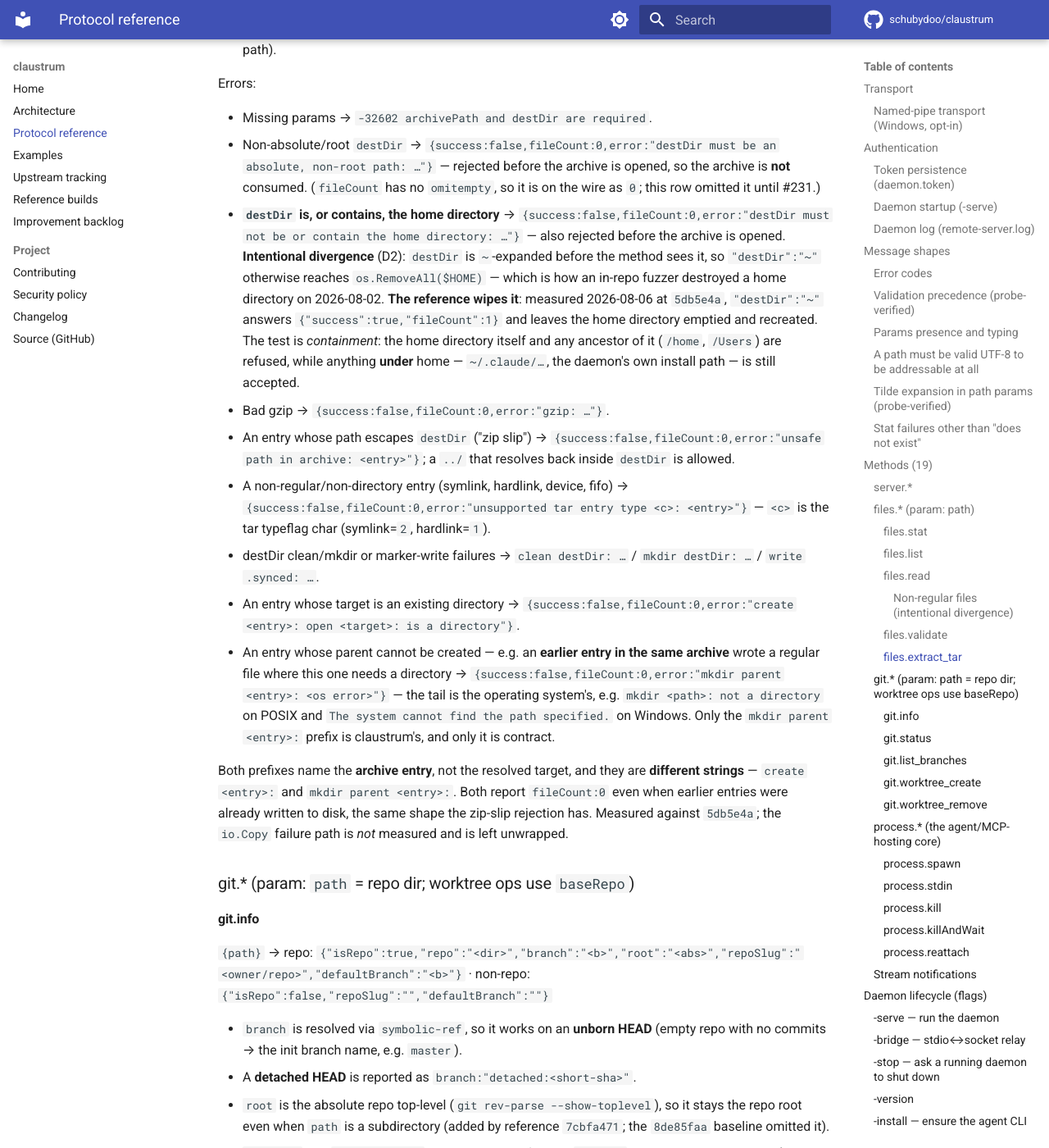
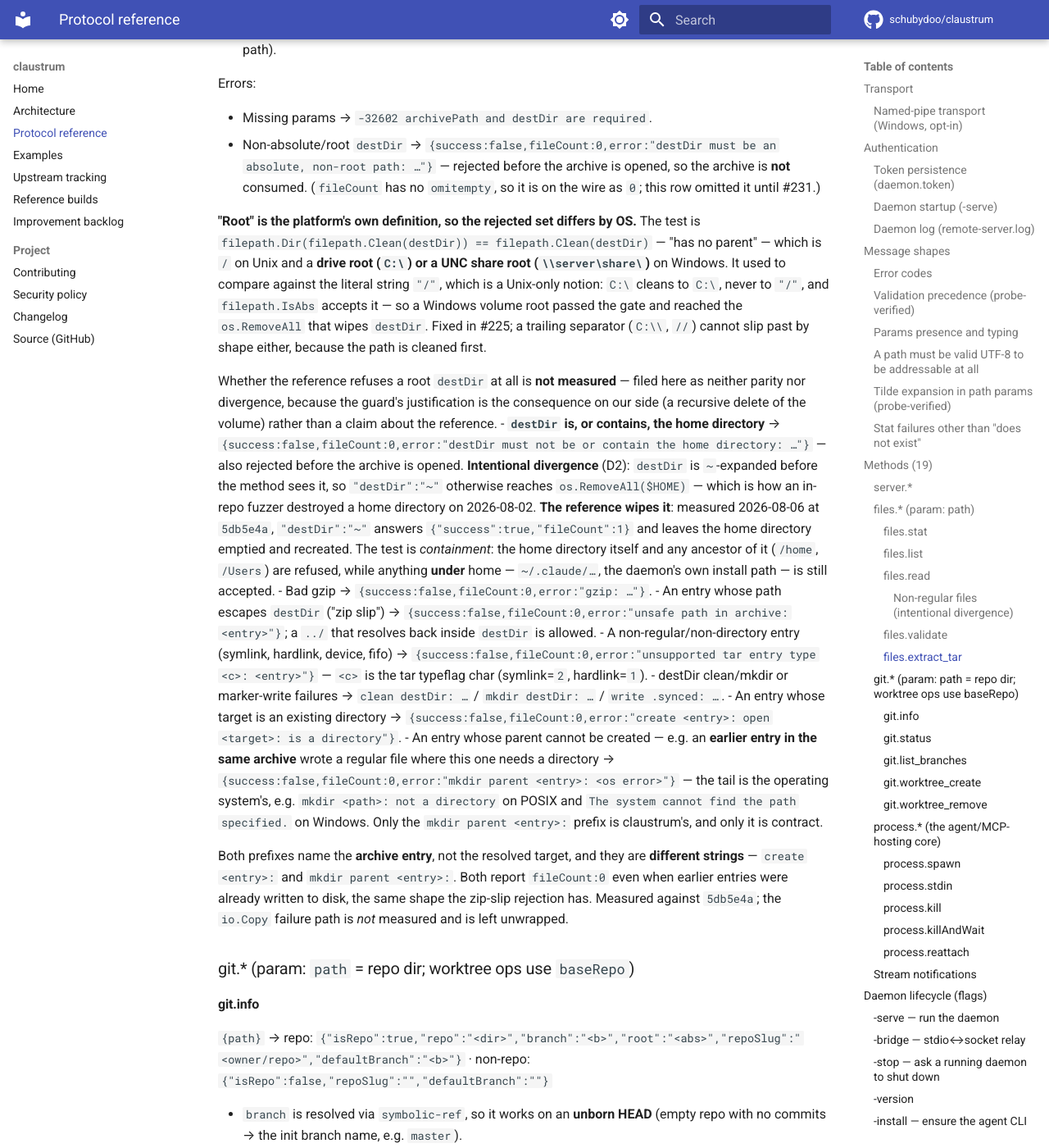
Before and after one commit to schubydoo/claustrum, an MkDocs documentation site: the page built from docs/PROTOCOL.md, in a window 1280 px wide and 1400 px high, scrolled down 10533 px. Shown: the whole window at 82% size. Built offline with MkDocs 1.6.1 and Material for MkDocs 9.7.7, drawn with Linux system fonts in a browser that asks for light colours; comment, search, counter and statistics services are not loaded.

Commit message:
docs: say what counts as a root for extract_tar's destDir
PR 225 changed which destDir values are refused — a Windows drive root or a
UNC share root now trips the "must be an absolute, non-root path" arm, where
before they cleared the gate and reached the os.RemoveAll that wipes destDir.
It shipped with a changeset and no PROTOCOL.md change, and it is the only
behaviour PR in the last 22 that touched no docs.

PROTOCOL said only "non-root", never what a root IS, so the rejected set was
platform-dependent and undocumented. It now names the test (the platform's
own "has no parent"), what that covers on each OS, and why the old
string-compare against "/" was a Unix-only notion.

Also keeps the honest framing already used in the code: whether the
reference refuses a root destDir at all is NOT measured, so this is filed as
neither parity nor divergence — the guard's justification is the consequence
on our side, not a claim about the reference.

Co-Authored-By: Claude Opus 5 (1M context) <noreply@anthropic.com>

```diff
--- a/docs/PROTOCOL.md
+++ b/docs/PROTOCOL.md
@@ -484,6 +484,21 @@ Errors:
   be an absolute, non-root path: …"}` — rejected before the archive is opened, so
   the archive is **not** consumed. (`fileCount` has no `omitempty`, so it is on
   the wire as `0`; this row omitted it until #231.)
+
+  **"Root" is the platform's own definition, so the rejected set differs by OS.**
+  The test is `filepath.Dir(filepath.Clean(destDir)) == filepath.Clean(destDir)`
+  — "has no parent" — which is `/` on Unix and a **drive root (`C:\`) or a UNC
+  share root (`\\server\share\`)** on Windows. It used to compare against the
+  literal string `"/"`, which is a Unix-only notion: `C:\` cleans to `C:\`,
+  never to `"/"`, and `filepath.IsAbs` accepts it — so a Windows volume root
+  passed the gate and reached the `os.RemoveAll` that wipes `destDir`. Fixed in
+  #225; a trailing separator (`C:\\`, `//`) cannot slip past by shape either,
+  because the path is cleaned first.
+
+  Whether the reference refuses a root `destDir` at all is **not measured** —
+  filed here as neither parity nor divergence, because the guard's justification
+  is the consequence on our side (a recursive delete of the volume) rather than a
+  claim about the reference.
 - **`destDir` is, or contains, the home directory** →
   `{success:false,fileCount:0,error:"destDir must not be or contain the home directory: …"}`
   — also rejected before the archive is opened. **Intentional divergence** (D2):
```
